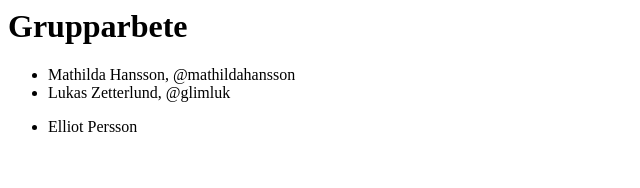
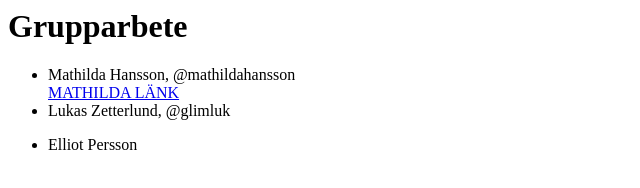
Before and after one commit to ElliotPersson/Group, a plain HTML site: page index.html in a window 1280 px wide. Shown: the whole page, without its empty margins (0-640 px from the left). Drawn offline with Linux system fonts and the light colour scheme.

Commit message:
eight commit

```diff
--- a/index.html
+++ b/index.html
@@ -1,6 +1,6 @@
 <h1>Grupparbete </h1>
 <ul>
-    <li>Mathilda Hansson, @mathildahansson</li>
+    <li>Mathilda Hansson, @mathildahansson</li> <a href="mathilda.html">MATHILDA LÄNK</a>
     <li>Lukas Zetterlund, @glimluk</li>
 </ul>
 
```
